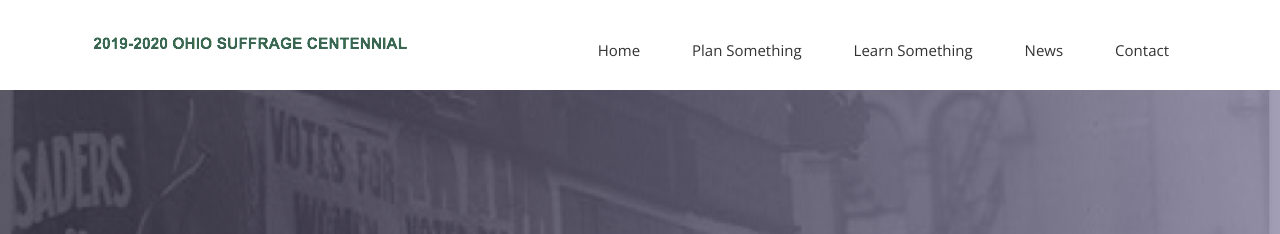
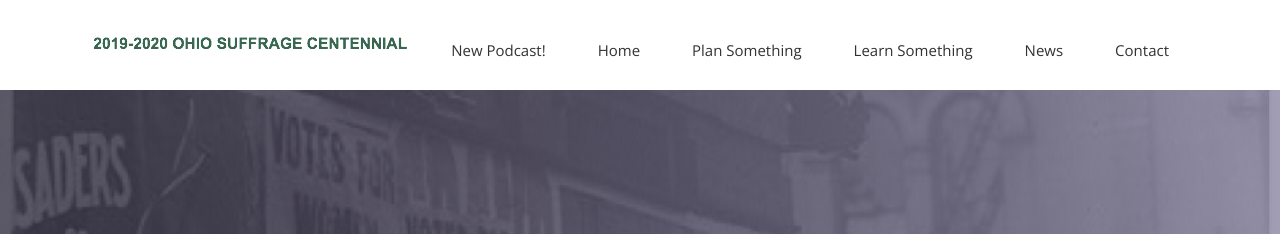
Before and after one commit to OhioSuffrageCentennial/ohiosuffragecentennial, a Jekyll site: the page built from index.html, in a window 1280 px wide and 900 px high. Shown: the top 234 px of the window. Built offline with Jekyll 4.4.1, drawn with Linux system fonts in a browser that asks for light colours; nearby versions of some CDN libraries; some web fonts are replaced.

Commit message:
Add podcast to header menu

```diff
--- a/_includes/header.html
+++ b/_includes/header.html
@@ -21,6 +21,7 @@
             <!-- Collect the nav links, forms, and other content for toggling -->
             <div class="collapse navbar-collapse" id="bs-example-navbar-collapse-1">
               <ul class="nav navbar-nav navbar-right">
+                <li><a href="https://soundcloud.com/thegeniusofliberty" target="_blank">New Podcast!</a></li>
                 <li><a href="{{ site.baseurl }}/">Home</a></li>
                 <li><a href="{{ site.baseurl }}/plan">Plan Something</a></li>
                 <li><a href="{{ site.baseurl }}/connections">Learn Something</a></li>
```
